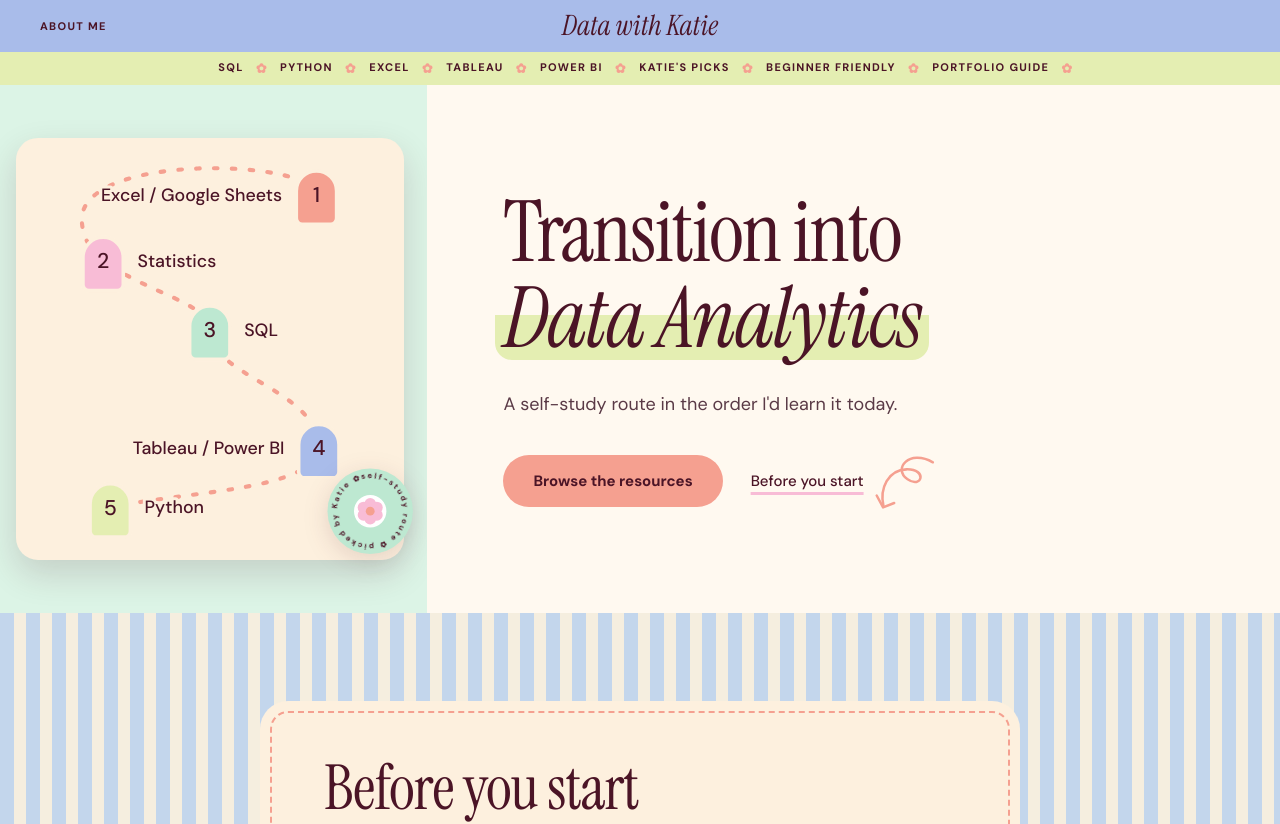
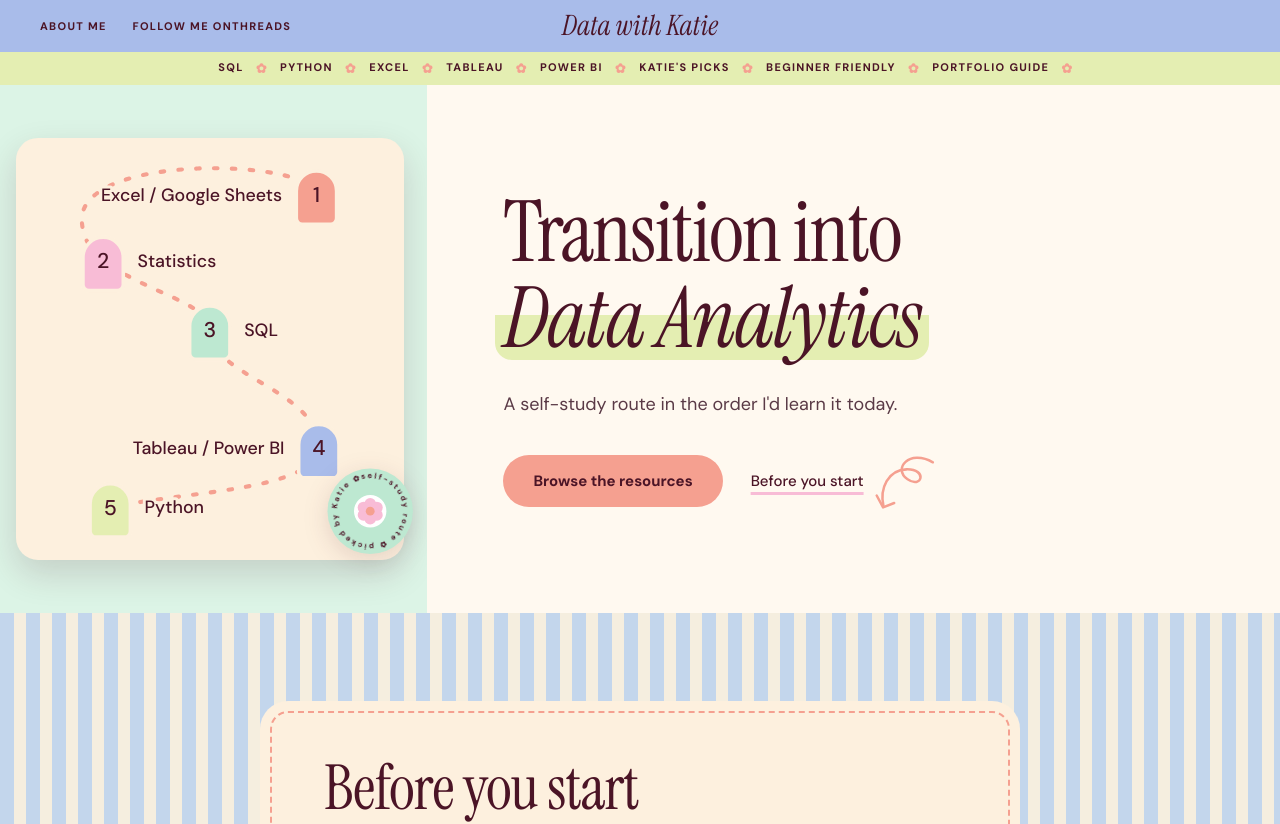
Before and after one commit to katiehuangx/Transition-into-Data-Analytics, a plain HTML site: page index.html in a window 1280 px wide. Shown: the top 824 px of the page. Drawn offline with Linux system fonts and the light colour scheme.

Commit message:
Add Threads link to nav
Co-Authored-By: Claude Sonnet 5.5 <noreply@anthropic.com>
Claude-Session: https://claude.ai/code/session_01Cvt2osWVR5LGhLwv7wVQtB

```diff
--- a/index.html
+++ b/index.html
@@ -314,6 +314,8 @@ footer a { color:var(--plum); font-weight:700; text-decoration:underline; text-d
 .marquee-inner .dot{padding:0}
 body > nav{display:grid;grid-template-columns:1fr auto 1fr}
 .nav-left a{display:inline-flex;align-items:center;min-height:44px}
+.nav-left{display:flex;align-items:center;gap:clamp(14px,2vw,26px)}
+@media (max-width:560px){.nt-long{display:none}.nav-left{gap:12px;flex-wrap:nowrap}.nav-left a{font-size:10.5px;letter-spacing:.08em;white-space:nowrap}.nav-logo{font-size:22px}body > nav{grid-template-columns:auto 1fr;column-gap:14px}.nav-logo{justify-self:end}.nav-right{display:none}}
 .marquee:hover .marquee-inner,.marquee:focus-within .marquee-inner{animation-play-state:paused}
 .hs{cursor:pointer;outline:none}
 .hs:hover path,.hs:focus-visible path{filter:brightness(.95)}
@@ -409,7 +411,7 @@ body > nav{display:grid;grid-template-columns:1fr auto 1fr}
 <body>
 
 <nav>
-  <div class="nav-left"><a href="#about">About Me</a></div>
+  <div class="nav-left"><a href="#about">About Me</a><a class="nav-threads" href="https://www.threads.com/@datawithkatie" rel="noopener"><span class="nt-long">Follow me on </span>Threads</a></div>
   <div class="nav-logo">Data with Katie</div>
   <div class="nav-right"></div>
 </nav>
```
